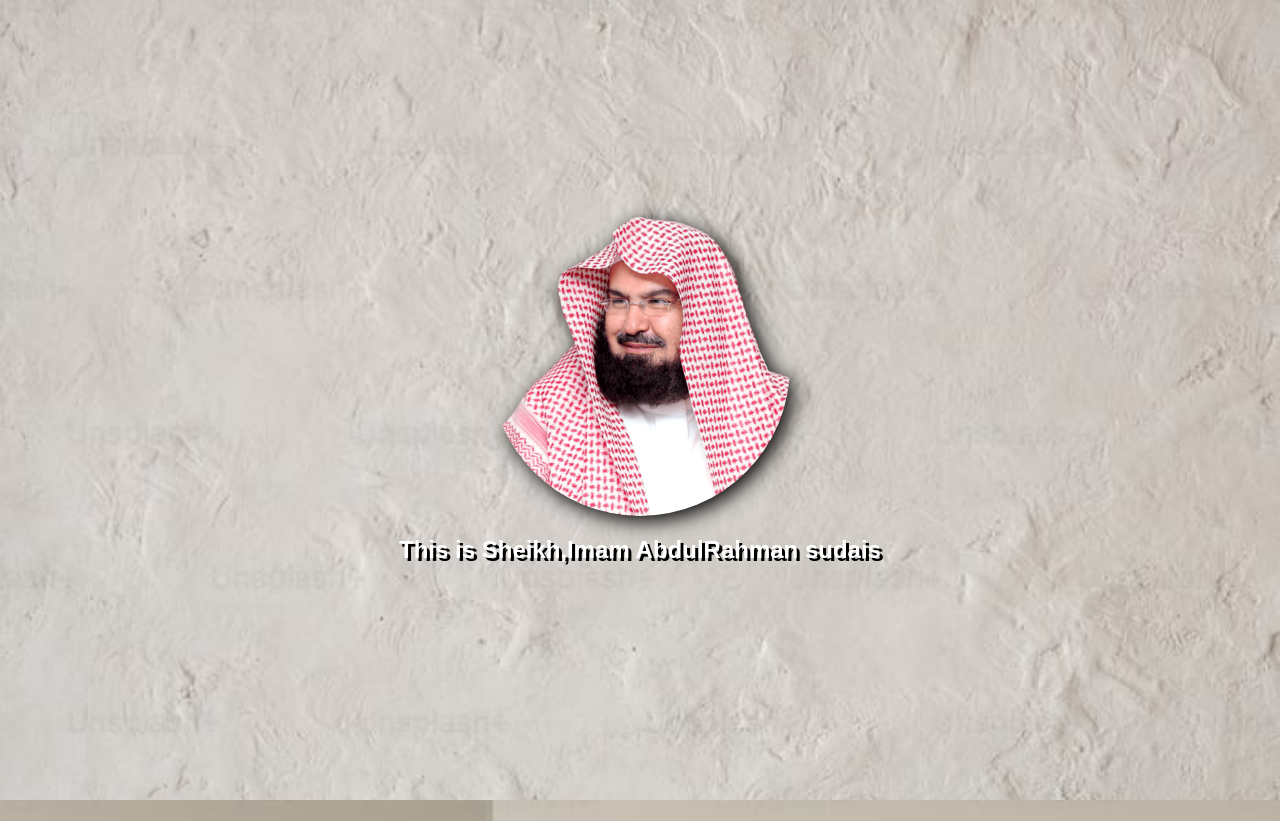
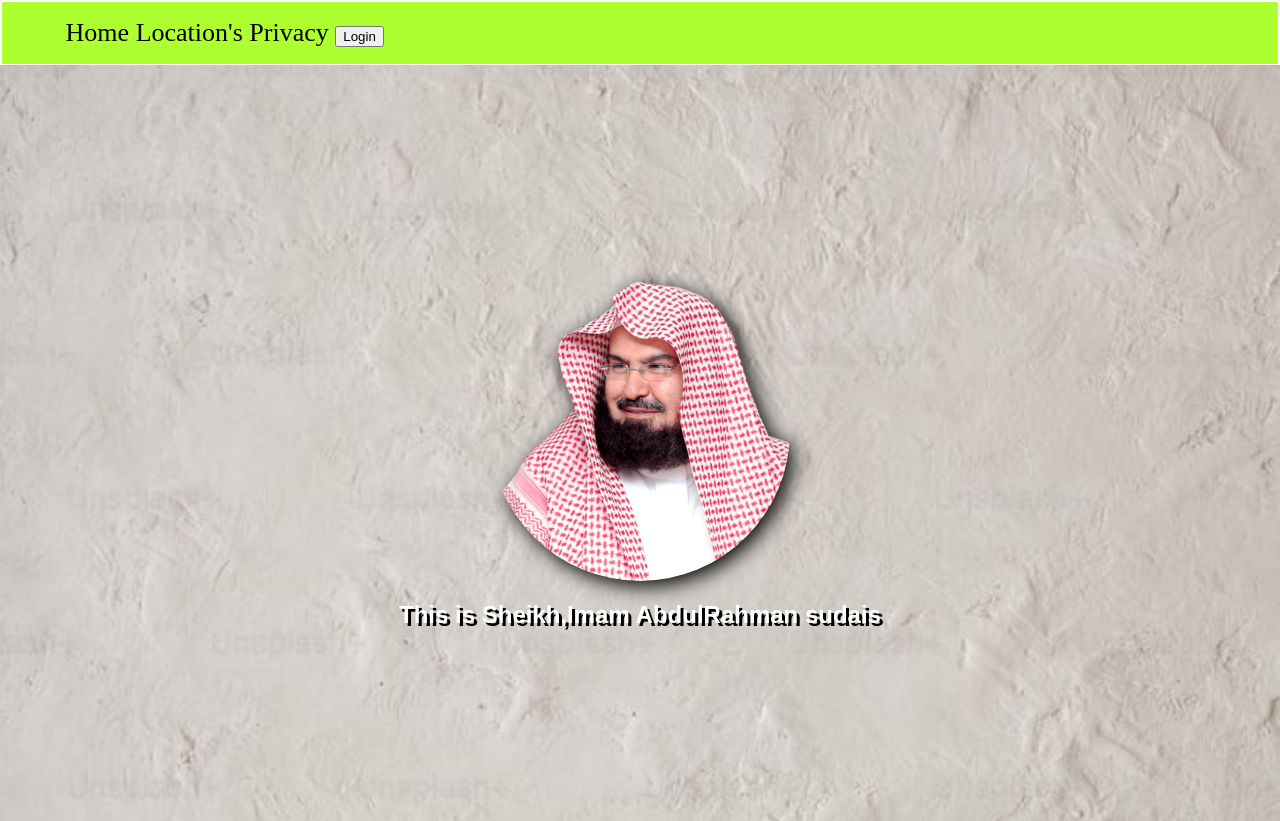
Before and after one commit to Ismaila001/Ismaila001.github.io, a plain HTML site: page index.html in a window 1280 px wide. Shown: the top 821 px of the page. Drawn offline with Linux system fonts and the light colour scheme.

Commit message:
my website

```diff
--- a/index.html
+++ b/index.html
@@ -6,7 +6,14 @@
   <meta name="viewport" content="width=device-width, initial-scale=1">
   <title>My first webpage</title>
 <link rel="stylesheet" href="style.css">
-
+<nav>
+<span>
+<span>Home</span>
+  <span>Location's</span>
+  <span>Privacy</span>
+  <button>Login</button>
+</span>
+  </nav>
 </head>
 
 <body>
--- a/style.css
+++ b/style.css
@@ -56,3 +56,10 @@ background-size: cover;
   color: white;
 
 }
+
+ nav {
+  background-color: greenyellow;
+  margin: 0.1rem;
+  padding: 1rem 4rem;
+ font-size: 26px;
+}
```
